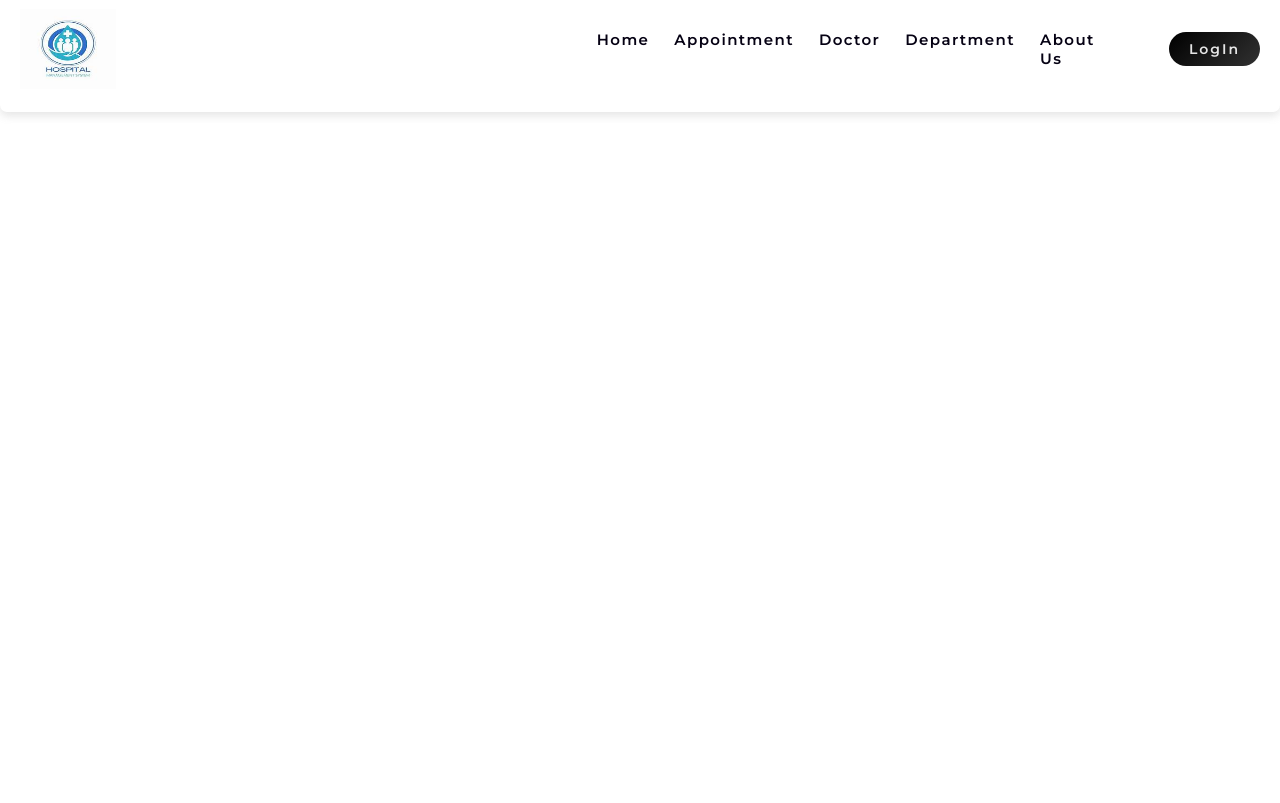
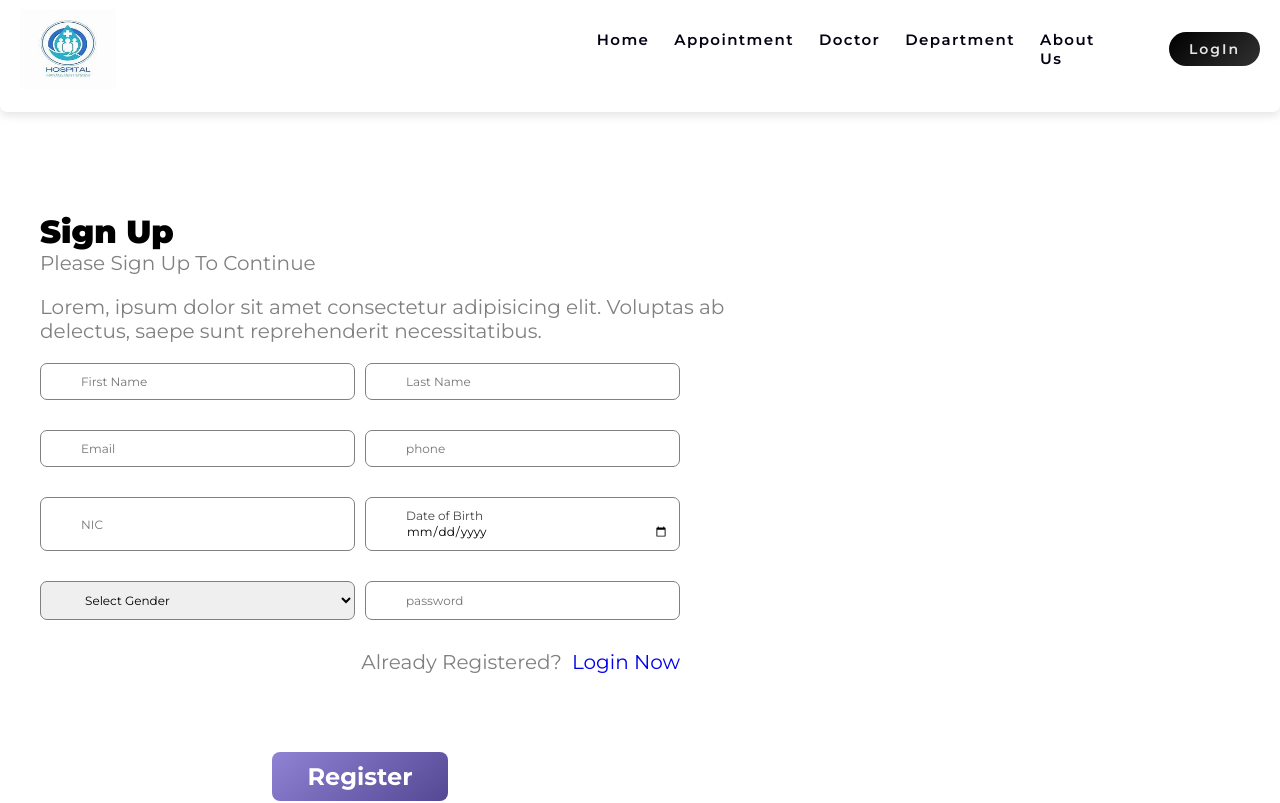
Before and after one commit to Anmolb2004/MedPortal, a React (Vite) app in the folder frontend/: page /register in a window 1280 px wide. Shown: the top 803 px of the page. Built offline with nearby package versions, Linux system fonts and the light colour scheme; no server answers.

Commit message:
Register Updated

```diff
--- a/frontend/src/App.css
+++ b/frontend/src/App.css
@@ -93,26 +93,30 @@ h6 {
   height: auto;
 }
 .form-component h4,
-.login-form-component h4 {
+.login-form-component h4,
+.register-form-component h4 {
   color: gray;
   font-weight: 700;
   margin-bottom: 20px;
 }
 .form-component p,
-.login-form-component p {
+.login-form-component p,
+.register-form-component p {
   max-width: 750px;
   color: gray;
   margin-bottom: 20px;
 }
 .form-component form,
-.login-form-component form {
+.login-form-component form,
+.register-form-component form {
   display: flex;
   width: 50vw;
   flex-direction: column;
   gap: 30px;
 }
 .form-component form div,
-.login-form-component form div {
+.login-form-component form div,
+.register-form-component form div {
   display: flex;
   gap: 10px;
 }
@@ -121,14 +125,19 @@ h6 {
 .form-component form textarea,
 .login-form-component form input,
 .login-form-component form select,
-.login-form-component form textarea {
+.login-form-component form textarea,
+.register-form-component form input,
+.register-form-component form select,
+.register-form-component form textarea {
   flex: 1;
   font-size: 12px;
   padding: 10px 10px 10px 40px;
   border-radius: 7px;
   border: 1px solid gray;
 }
-.form-component button, .login-form-component button {
+.form-component button,
+.login-form-component button,
+.register-form-component button {
   margin-top: 6vh;
   padding: 10px 35px;
   color: #fff;
@@ -141,14 +150,20 @@ h6 {
   background: linear-gradient(140deg, #9083d5, #271776ca);
   cursor: pointer;
 }
-.form-component .wrapper , .login-form-component .wrapper{
+.form-component .wrapper,
+.login-form-component .wrapper,
+.register-form-component .wrapper {
   display: flex;
   gap: 50px;
 }
-.form-component .wrapper .banner, .login-form-component .wrapper .banner {
+.form-component .wrapper .banner,
+.login-form-component .wrapper .banner,
+.register-form-component .wrapper .banner {
   flex: 1;
 }
-.form-component .wrapper .banner:last-child , .login-form-component .wrapper .banner:last-child{
+.form-component .wrapper .banner:last-child,
+.login-form-component .wrapper .banner:last-child,
+.register-form-component .wrapper .banner:last-child {
   display: flex;
   justify-content: center;
   align-items: center;
--- a/frontend/src/Pages/Register.jsx
+++ b/frontend/src/Pages/Register.jsx
@@ -43,7 +43,7 @@ const Register = () => {
   }
 
   return (
-    <div className="container form-component register-form">
+    <div className="registercontainer register-form-component register-form">
       <h2>Sign Up</h2>
       <p>Please Sign Up To Continue</p>
       <p>
```
